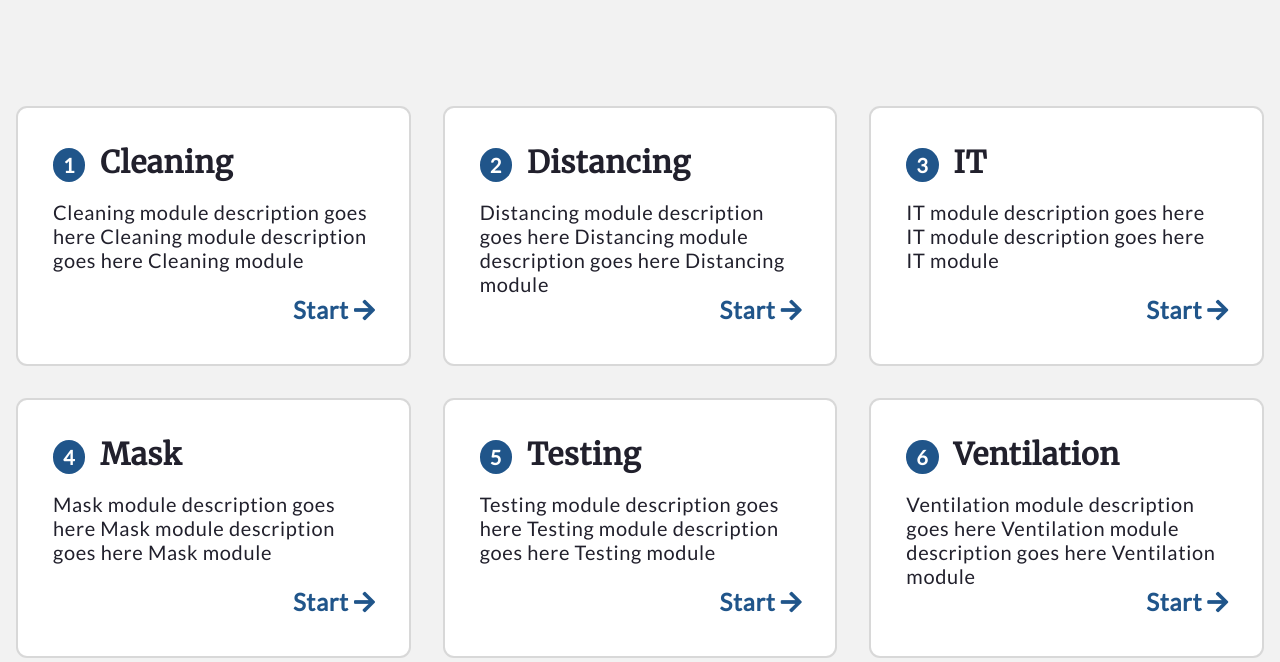
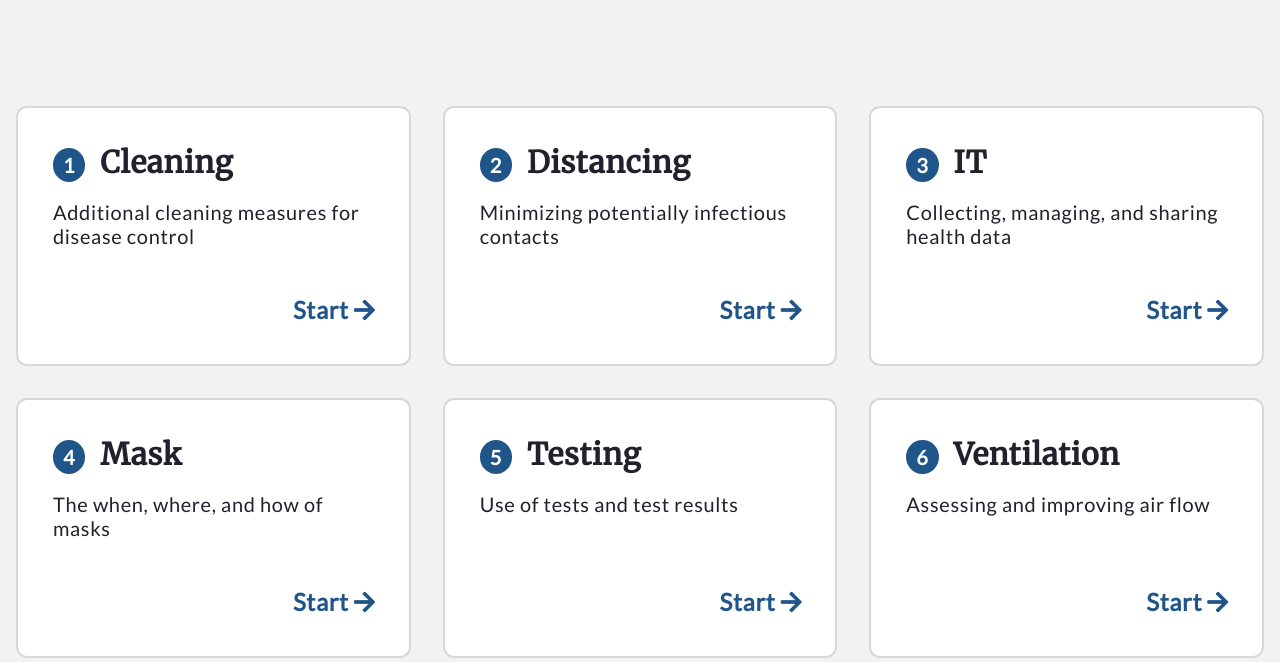
Before and after one commit to ncsa/ShieldPK12, a Flask app: page / in a window 1280 px wide. Shown: the part 890-1552 px from the top of the page. Run offline with Flask 2, Linux system fonts and the light colour scheme; some libraries are stand-ins or nearby versions.

Commit message:
update landing page

```diff
--- a/decisiontrees/cleaning_checklist.json
+++ b/decisiontrees/cleaning_checklist.json
@@ -103,7 +103,7 @@
     "rules": {
       "operator": "AND",
       "criteria": [
-        {"AID": "1b-ii-1"}
+        {"AID": "1b-ii-2"}
       ]
     }
   },
@@ -156,7 +156,9 @@
   {
     "activity": "A supply of disinfectant",
     "activityID": "15",
-    "links": [],
+    "links": [
+      "https://www.epa.gov/pesticide-registration/list-n-disinfectants-coronavirus-covid-19"
+    ],
     "rules": {
       "operator": "AND",
       "criteria": [
@@ -167,7 +169,9 @@
   {
     "activity": "A supply of EPA-approved wipes",
     "activityID": "16",
-    "links": [],
+    "links": [
+      "https://www.epa.gov/pesticide-registration/list-n-disinfectants-coronavirus-covid-19"
+    ],
     "rules": {
       "operator": "AND",
       "criteria": [
@@ -175,7 +179,7 @@
       ]
     }
   },
-   {
+  {
     "activity": "Schedule for cleaning and replacing air filters",
     "activityID": "17",
     "links": [],
--- a/templates/landing.html
+++ b/templates/landing.html
@@ -56,23 +56,21 @@
         <div class="col col-lg-4 col-md-6 col-sm-6">
             <div class="module">
                 <h4><span class="module-label">1</span>Cleaning</h4>
-                <p>Cleaning module description goes here Cleaning module description goes here Cleaning module</p>
+                <p>Additional cleaning measures for disease control</p>
                 <a href="/cleaning/questions" id="cleaning">Start&nbsp;<i class="fas fa-arrow-right"></i></a>
             </div>
         </div>
         <div class="col col-lg-4 col-md-6 col-sm-6">
             <div class="module">
                 <h4><span class="module-label">2</span>Distancing</h4>
-                <p>Distancing module description goes here Distancing module description goes here Distancing
-                    module</p>
+                <p>Minimizing potentially infectious contacts</p>
                 <a href="/distancing/questions" id="distancing">Start&nbsp;<i class="fas fa-arrow-right"></i></a>
             </div>
         </div>
         <div class="col col-lg-4 col-md-6 col-sm-6">
             <div class="module">
                 <h4><span class="module-label">3</span>IT</h4>
-                <p>IT module description goes here IT module description goes
-                    here IT module</p>
+                <p>Collecting, managing, and sharing health data</p>
                 <a href="/data-infrastructure/questions" id="data-infrastructure">Start
                     &nbsp;<i class="fas fa-arrow-right"></i></a>
             </div>
@@ -82,22 +80,21 @@
         <div class="col col-lg-4 col-md-6 col-sm-6">
             <div class="module">
                 <h4><span class="module-label">4</span>Mask</h4>
-                <p>Mask module description goes here Mask module description goes here Mask module</p>
+                <p>The when, where, and how of masks</p>
                 <a href="/mask/questions" id="mask">Start&nbsp;<i class="fas fa-arrow-right"></i></a>
             </div>
         </div>
         <div class="col col-lg-4 col-md-6 col-sm-6">
             <div class="module">
                 <h4><span class="module-label">5</span>Testing</h4>
-                <p>Testing module description goes here Testing module description goes here Testing module</p>
+                <p>Use of tests and test results</p>
                 <a href="/testing/questions" id="testing">Start&nbsp;<i class="fas fa-arrow-right"></i></a>
             </div>
         </div>
         <div class="col col-lg-4 col-md-6 col-sm-6">
             <div class="module">
                 <h4><span class="module-label">6</span>Ventilation</h4>
-                <p>Ventilation module description goes here Ventilation module description goes here Ventilation
-                    module</p>
+                <p>Assessing and improving air flow</p>
                 <a href="/ventilation/questions" id="ventilation">Start&nbsp;<i class="fas fa-arrow-right"></i></a>
             </div>
         </div>
```
